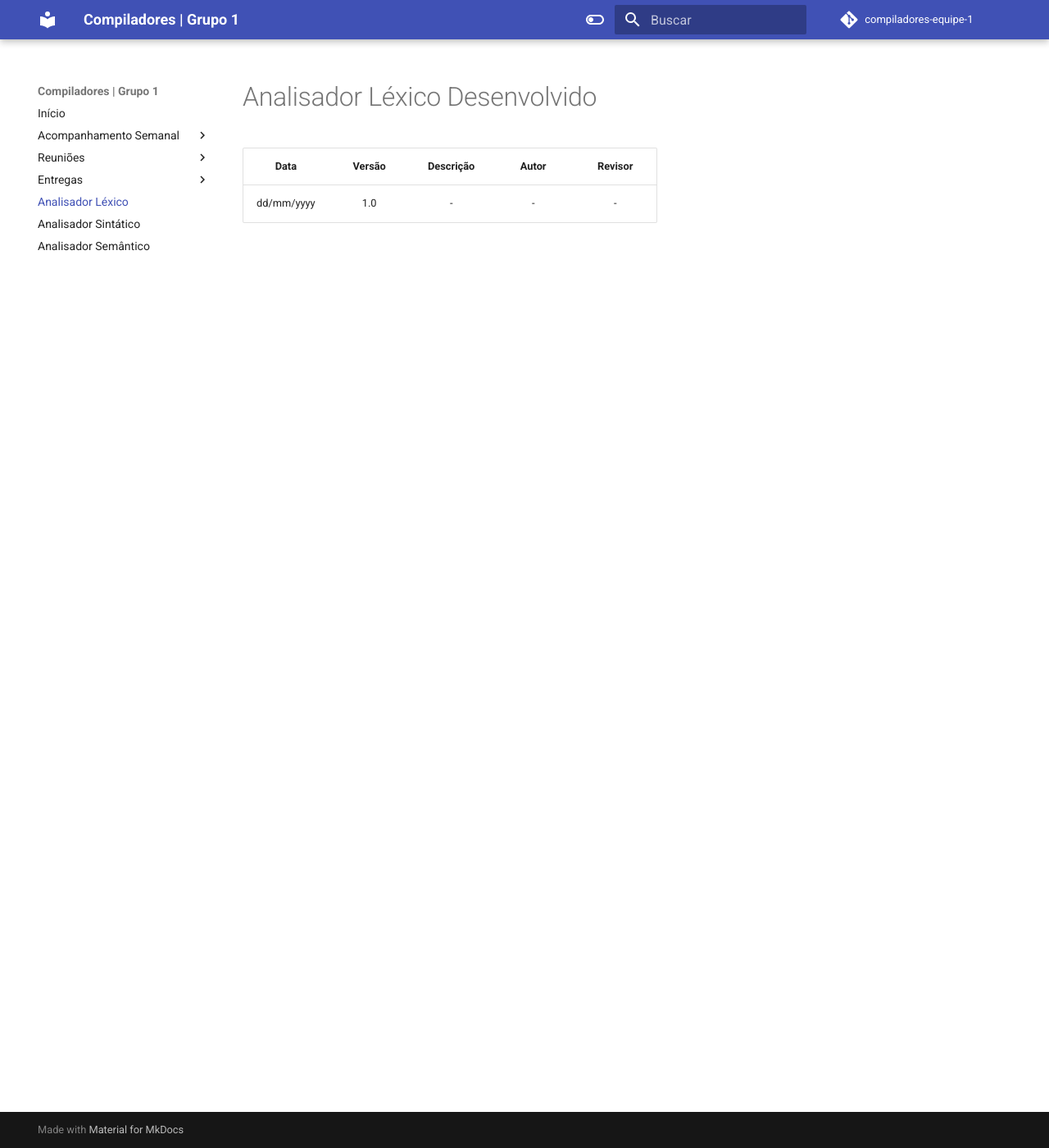
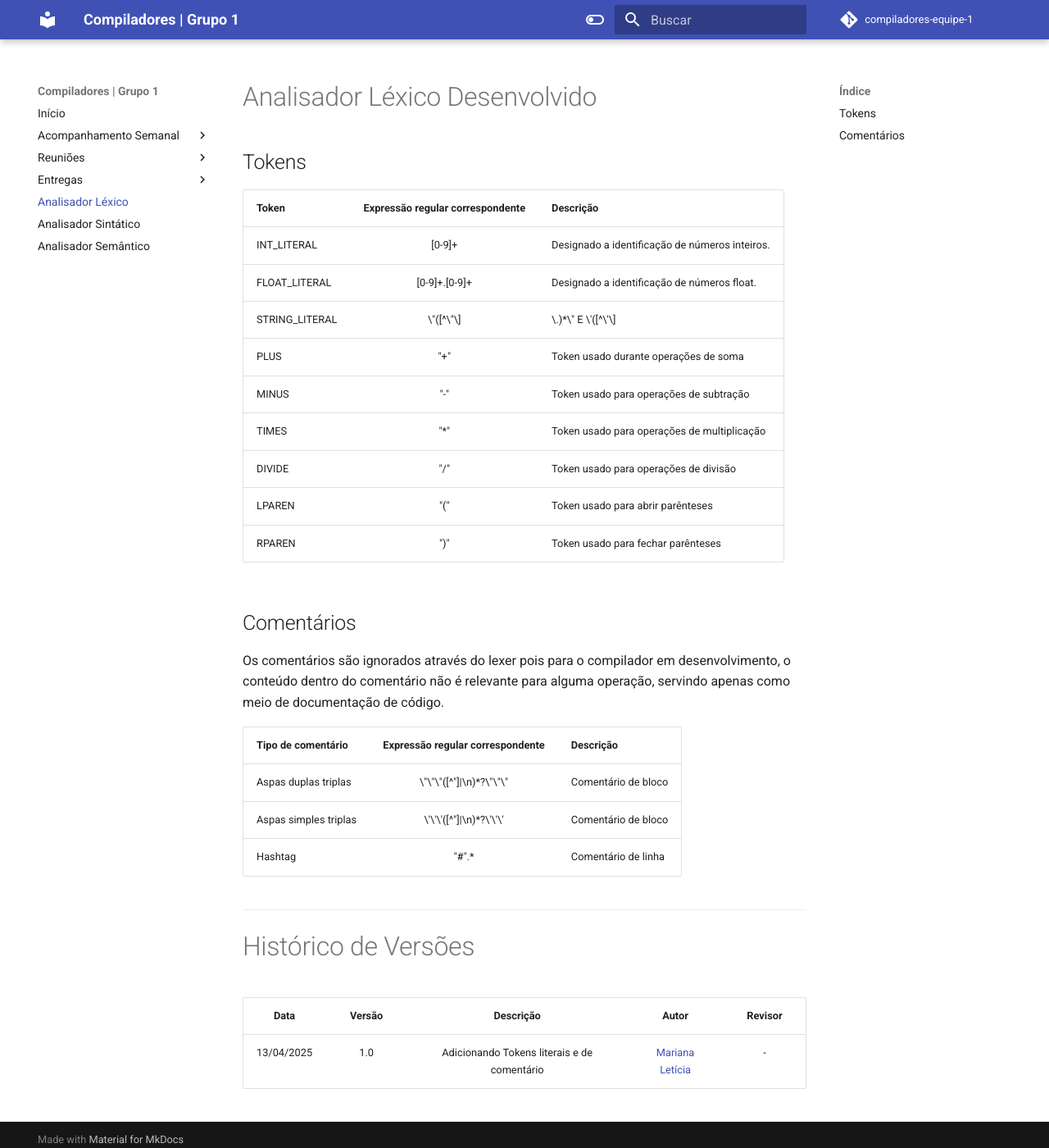
Before and after one commit to brunna-martins/compiladores-equipe-1, an MkDocs documentation site: the page built from docs/analisadores/analisador-lexico.md, in a window 1280 px wide and 1400 px high. Shown: the whole window at 82% size. Built offline with MkDocs 1.6.1 and Material for MkDocs 9.7.7, drawn with Linux system fonts in a browser that asks for light colours; comment, search, counter and statistics services are not loaded.

Commit message:
docs: adicionando tabela de tokens de literais e comentários

```diff
--- a/docs/analisadores/analisador-lexico.md
+++ b/docs/analisadores/analisador-lexico.md
@@ -1,5 +1,34 @@
 # Analisador Léxico Desenvolvido
+
+
+## Tokens
+
+| Token |Expressão regular correspondente | Descrição|
+| --- | :--: | :--- |
+| INT_LITERAL | [0-9]+  | Designado a identificação de números inteiros.  |
+| FLOAT_LITERAL|[0-9]+\.[0-9]+| Designado a identificação de números float. |
+| STRING_LITERAL|\"([^\"\\]|\\.)*\" E \'([^\'\\]|\\.)*\' | Designado a identificação de strings. |
+|PLUS|"+"| Token usado durante operações de soma|
+|MINUS|"-"|Token usado para operações de subtração|
+|TIMES|"*"|Token usado para operações de multiplicação|
+|DIVIDE|"/"|Token usado para operações de divisão|
+|LPAREN|"("|Token usado para abrir parênteses|
+|RPAREN|")"|Token usado para fechar parênteses|
+
+## Comentários
+
+Os comentários são ignorados através do lexer pois para o compilador em desenvolvimento, o conteúdo dentro do comentário não é relevante para alguma operação, servindo apenas como meio de documentação de código.
+
+|Tipo de comentário|Expressão regular correspondente| Descrição|
+|---|:--:|:--|
+|Aspas duplas triplas|\"\"\"([^"]\|\n)*?\"\"\"|Comentário de bloco|
+|Aspas simples triplas |\'\'\'([^"]\|\n)*?\'\'\'|Comentário de bloco|
+|Hashtag|"#".* |Comentário de linha|
+
+---
+
+# Histórico de Versões
 
 |**Data** | **Versão** | **Descrição** | **Autor** | **Revisor** |
 |:---: | :---: | :---: | :---: | :---: |
-| dd/mm/yyyy | 1.0 | - | - | - |
+| 13/04/2025 | 1.0 | Adicionando Tokens literais e de comentário | [Mariana Letícia](https://github.com/Marianannn) | - |
```
